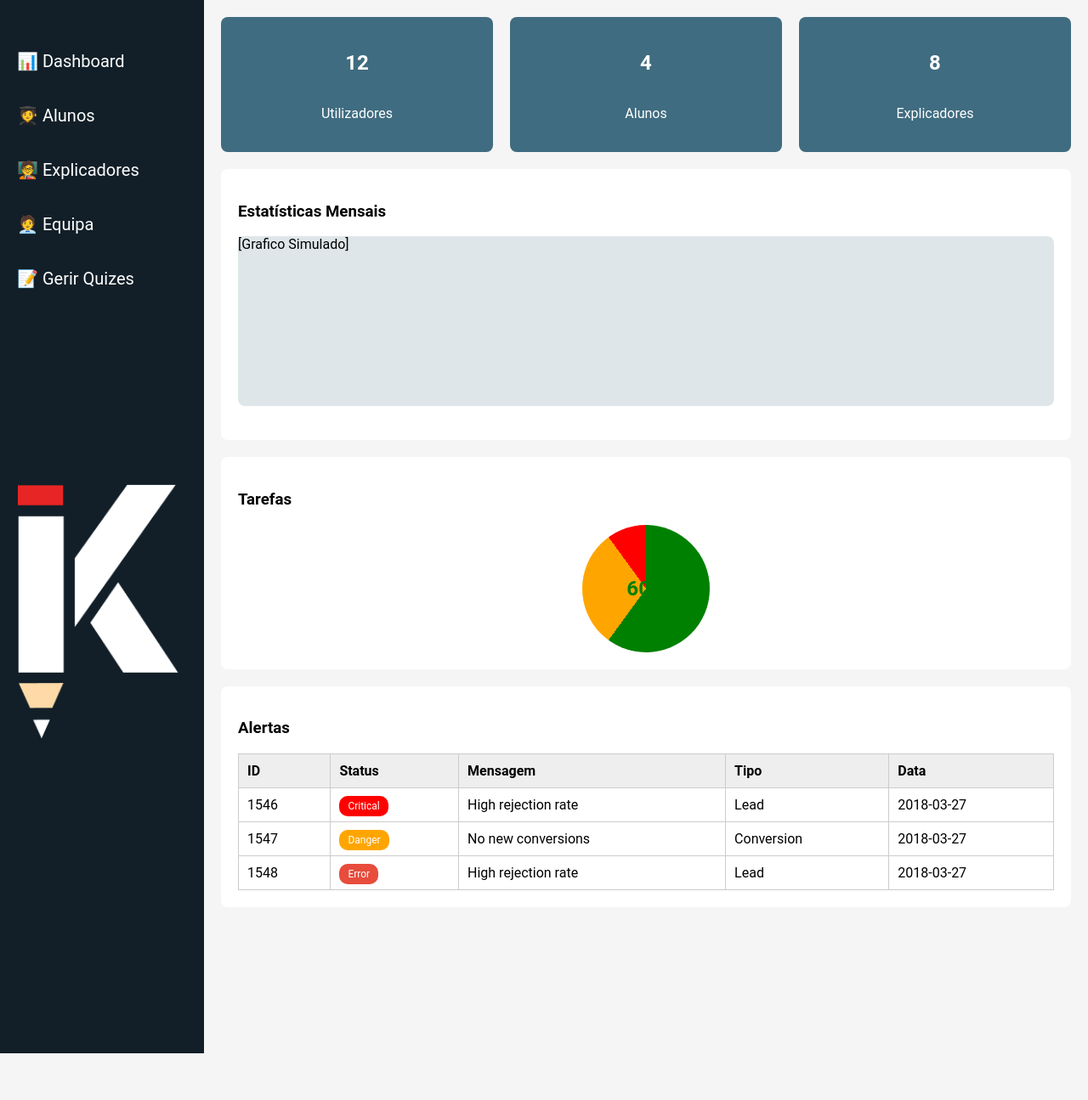
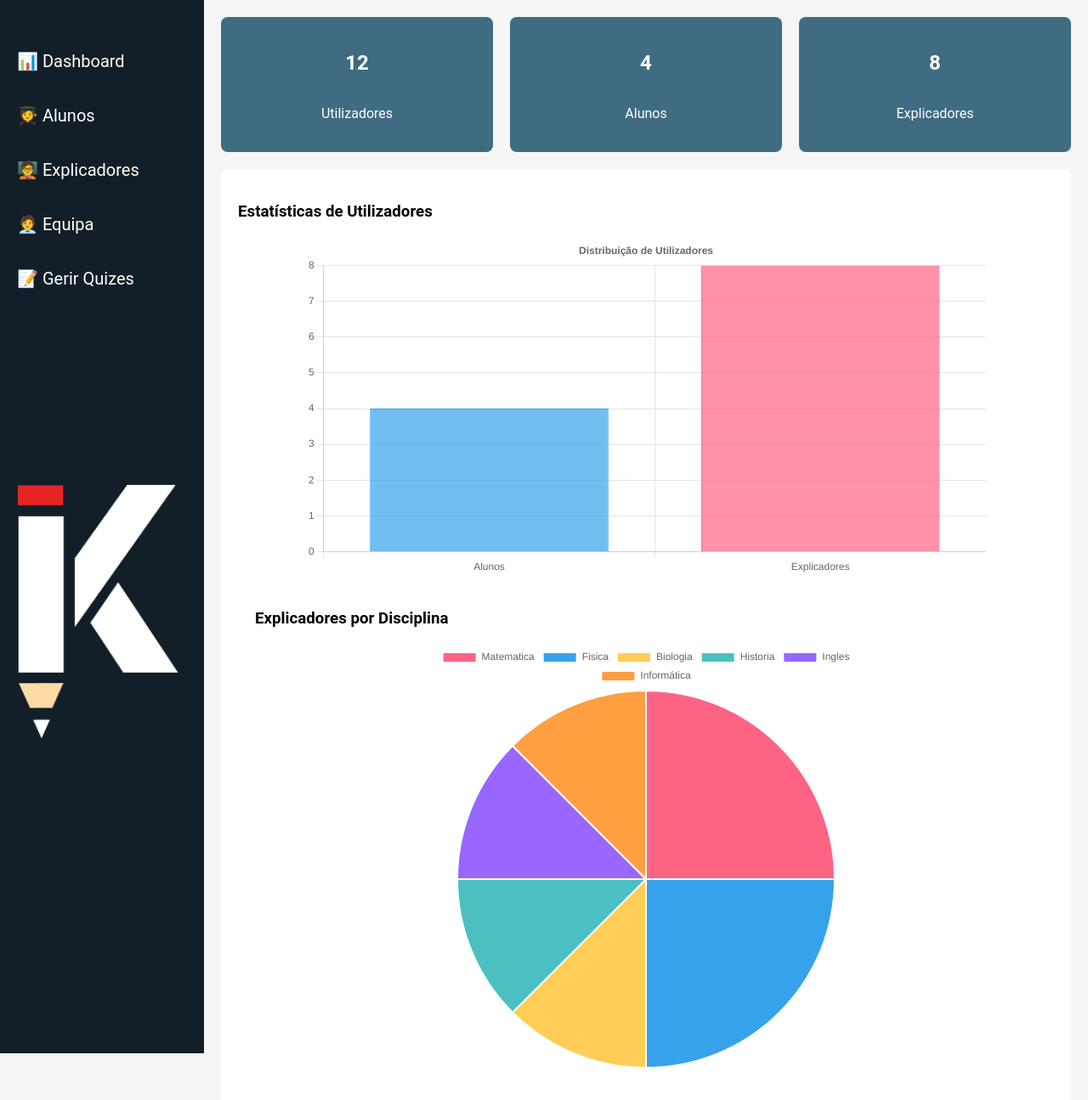
Before and after one commit to Delcio1760/EUREKA, a plain HTML site: page HTML/admin/dashBoard.html in a window 1280 px wide. Shown: the top 1295 px of the page at 85% size. Before the commit the page ends 1240 px from the top, so only its background shows below. Drawn offline with nearby package versions, Linux system fonts and the light colour scheme.

Commit message:
Adiçaão de mais graficos

```diff
--- a/CSS/adminPage.css
+++ b/CSS/adminPage.css
@@ -170,3 +170,19 @@ body {
     cursor: pointer;
     margin-left: 10px;
     }
+
+    #graficoUtilizadores {
+      width: 100%;
+      max-width: 800px;
+      height: 400px;
+      display: block;
+      margin: 0 auto;
+    }
+
+    #graficoDisciplinas {
+      width: 100%;
+      max-width: 500px;
+      height: 500px;
+      display: block;
+      margin: 0 auto;
+    }
--- a/HTML/admin/dashBoard.html
+++ b/HTML/admin/dashBoard.html
@@ -4,7 +4,8 @@
  <meta charset="UTF-8" />
  <meta name="viewport" content="width=device-width, initial-scale=1" />
  <title>Admin-Dasboard</title>
- <link rel="stylesheet" href="/CSS/adminPage.css" />
+ <link rel="stylesheet" href="/CSS/adminPage.css"/>
+ <script src="https://cdn.jsdelivr.net/npm/chart.js"></script>
 </head>
 <body>
  <!-- Sidebar -->
@@ -40,14 +41,16 @@
      </div>
 
      <div class="stats">
-       <h3>Estatísticas Mensais</h3>
-       <div class="stats-placeholder">[Grafico Simulado]</div>
+      <h3>Estatísticas de Utilizadores</h3>
+      <div class="grafico">
+       <canvas id="graficoUtilizadores"></canvas>
      </div>
 
+
      <div class="tasks">
-       <h3>Tarefas</h3>
-       <div class="progress-circle">60%</div>
-     </div>
+      <h3>Explicadores por Disciplina</h3>
+      <canvas id="graficoDisciplinas"></canvas>
+    </div>
 
      <div class="alerts">
        <h3>Alertas</h3>
--- a/JS/init.js
+++ b/JS/init.js
@@ -3,6 +3,7 @@ import { Explicador } from "./models/professorModel.js";
 import { Quizz, initQuizzes, addQuizz } from "./models/quizModel.js";
 import { renderCards, mostrarSeccao } from "./views/adminView.js";
 import { renderTableAlunos, renderTableExplicadores } from "./views/adminView.js";
+import { renderGraficoSimples , renderGraficoDisciplinas } from "./views/adminView.js";
 
 console.log("init.js carregado");
 
@@ -102,6 +103,8 @@ renderCards(alunos, explicadores);
 mostrarSeccao("dashboard");
 renderTableAlunos(alunos);
 renderTableExplicadores(explicadores);
+renderGraficoSimples(alunos, explicadores);
+renderGraficoDisciplinas();
 
 
 
--- a/JS/views/adminView.js
+++ b/JS/views/adminView.js
@@ -60,3 +60,81 @@ export function renderTableExplicadores(explicadores) {
      tableBody.appendChild(linha);
  });
 }
+
+// Grafico de utilizadores mostra a relação entre alunos e explicadores
+
+export function renderGraficoSimples(alunos, explicadores) {
+    const totalAlunos = alunos.length;
+    const totalExplicadores = explicadores.length;
+
+    const ctx = document.getElementById("graficoUtilizadores").getContext("2d");
+
+    new Chart(ctx, {
+      type: 'bar', // ou 'pie' para gráfico de pizza
+      data: {
+        labels: ['Alunos', 'Explicadores'],
+        datasets: [{
+          label: 'Número de Utilizadores',
+          data: [totalAlunos, totalExplicadores],
+          backgroundColor: [ 'rgba(54, 162, 235, 0.7)','rgba(255, 99, 132, 0.7)'],  // Rosa para explicadores e azul para alunos
+          borderColor: ['rgba(54, 162, 235, 1)','rgba(255, 99, 132, 1)'],            // Borda azul para alunos e rosa para explicadores
+          borderWidth: 1
+        }]
+      },
+      options: {
+        responsive: true,
+        plugins: {
+          legend: {
+            display: false // Oculta legenda, pois o label já está claro
+          },
+          title: {
+            display: true,
+            text: 'Distribuição de Utilizadores'
+          }
+        },
+        scales: {
+          y: {
+            beginAtZero: true,
+            stepSize: 1
+          }
+        }
+      }
+    });
+  }
+
+
+
+
+// Prepara os dados para o gráfico
+
+export function renderGraficoDisciplinas(){
+    let explicadores = JSON.parse(localStorage.getItem("explicador")) || [];
+    let disciplinasContagem = {};
+
+    for(let i = 0; i < explicadores.length; i++){
+    let disciplinas = explicadores[i].disciplinas;
+    for(let j = 0; j < disciplinas.length; j++){
+        let disciplina = disciplinas[j];
+        if(disciplinasContagem[disciplina]){
+            disciplinasContagem[disciplina]++;
+         }else{
+            disciplinasContagem[disciplina] = 1;
+            }
+        }
+    }
+    let nomeDisciplina = Object.keys(disciplinasContagem);
+    let valores = Object.values(disciplinasContagem);
+
+    // Renderiza o gráfico de pizza
+    let ctx = document.getElementById("graficoDisciplinas").getContext("2d");
+
+    new Chart(ctx,{
+        type: 'pie',
+        data:{
+            labels: nomeDisciplina,
+            datasets: [{label: 'Número de Explicadores por Disciplina',data: valores,
+            backgroundColor: ["#ff6384", "#36a2eb", "#ffcd56", "#4bc0c0", "#9966ff", "#ff9f40"]}]
+        },
+        options : {responsive : true}
+    });
+}
```
